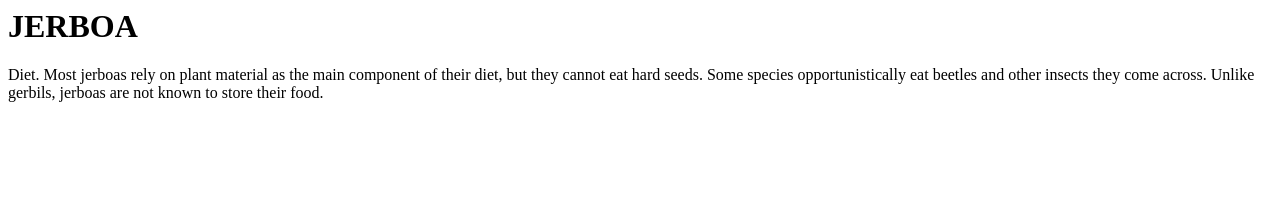
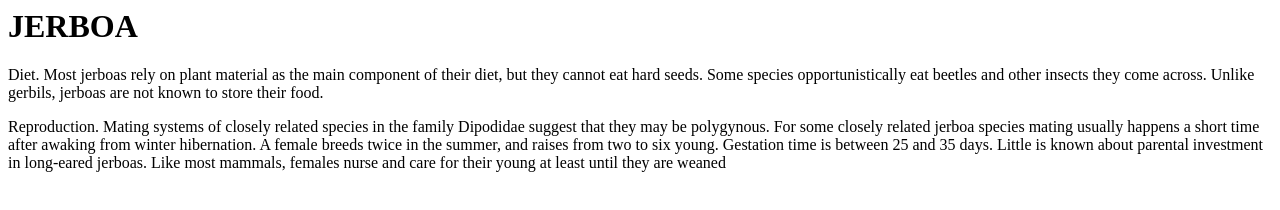
Before and after one commit to elviramagnusson/Jerboa, a plain HTML site: page index.html in a window 1280 px wide. Drawn offline with Linux system fonts and the light colour scheme.

Commit message:
Added stash

```diff
--- a/index.html
+++ b/index.html
@@ -1,3 +1,5 @@
 <h1>JERBOA</h1>
 
 <p>Diet. Most jerboas rely on plant material as the main component of their diet, but they cannot eat hard seeds. Some species opportunistically eat beetles and other insects they come across. Unlike gerbils, jerboas are not known to store their food.</p>
+
+<p>Reproduction. Mating systems of closely related species in the family Dipodidae suggest that they may be polygynous. For some closely related jerboa species mating usually happens a short time after awaking from winter hibernation. A female breeds twice in the summer, and raises from two to six young. Gestation time is between 25 and 35 days. Little is known about parental investment in long-eared jerboas. Like most mammals, females nurse and care for their young at least until they are weaned</p>
```
